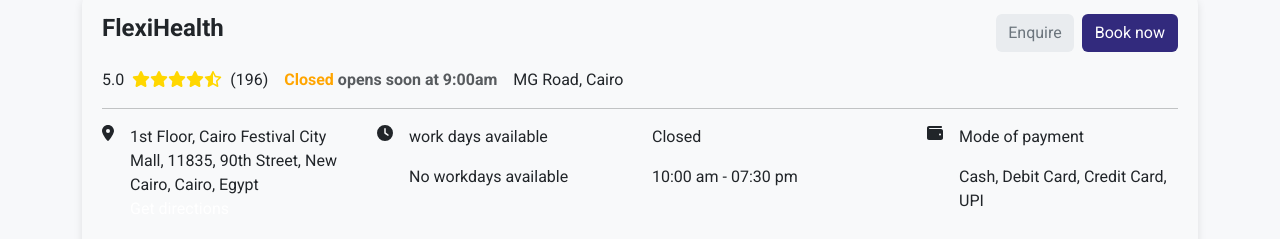
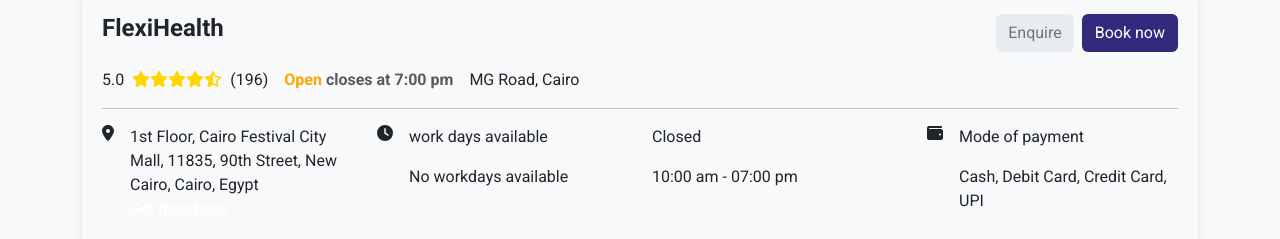
Before and after one commit to Fouad-Gabr/Booking-and-reservation-system, a React (Vite) app: page / in a window 1280 px wide. Shown: the part 705-944 px from the top of the page. Built offline with nearby package versions, Linux system fonts and the light colour scheme; no server answers.

Commit message:
Added business hours condition to show Open/Closed status based on current time.

```diff
--- a/src/pages/Home/Home.jsx
+++ b/src/pages/Home/Home.jsx
@@ -3,10 +3,7 @@ import axios from "axios";
 import "./Home.css";
 import { Link } from "react-router-dom";
 import { FontAwesomeIcon } from "@fortawesome/react-fontawesome";
-import {
-  faCirclePlay,
-  faStarHalfAlt,
-} from "@fortawesome/free-regular-svg-icons";
+import { faStarHalfAlt } from "@fortawesome/free-regular-svg-icons";
 import {
   faClock,
   faLocationDot,
@@ -22,6 +19,8 @@ function Home() {
     startWorkDay: "",
     endWorkDay: "",
   });
+
+  const [isOpen, setIsOpen] = useState(false);
 
   const images = [
     "images/num-one.jpg",
@@ -90,6 +89,23 @@ function Home() {
       .catch((error) => {
         console.error("Error fetching workdays data:", error);
       });
+  }, []);
+
+  const checkBusinessStatus = () => {
+    const now = new Date();
+    const currentHour = now.getHours();
+    const openingHour = 10;
+    const closingHour = 19;
+
+    if (currentHour >= openingHour && currentHour < closingHour) {
+      setIsOpen(true);
+    } else {
+      setIsOpen(false);
+    }
+  };
+
+  useEffect(() => {
+    checkBusinessStatus();
   }, []);
 
   const workDaysRange = getDaysBetween(
@@ -215,10 +231,21 @@ function Home() {
               </div>
               <div>
                 <span className="business-status pe-3">
-                  Closed
-                  <span className="ms-1 text-muted dote">
-                    opens soon at 9:00am
-                  </span>
+                  {isOpen ? (
+                    <>
+                      Open
+                      <span className="ms-1 text-muted dote">
+                        closes at 7:00 pm
+                      </span>
+                    </>
+                  ) : (
+                    <>
+                      Closed
+                      <span className="ms-1 text-muted dote">
+                        opens soon at 10:00 am
+                      </span>
+                    </>
+                  )}
                 </span>
                 <span className="dote">MG Road, Cairo</span>
               </div>
@@ -256,7 +283,7 @@ function Home() {
             </div>
             <div className="col-md-3 flex-md-row flex-column text-center text-md-start">
               <p>Closed</p>
-              <p>10:00 am - 07:30 pm</p>
+              <p>10:00 am - 07:00 pm</p>
             </div>
             <div className="col-md-3 d-flex flex-md-row flex-column text-center text-md-start">
               <FontAwesomeIcon icon={faWallet} className="pe-3 pb-md-0 pb-3" />
```
